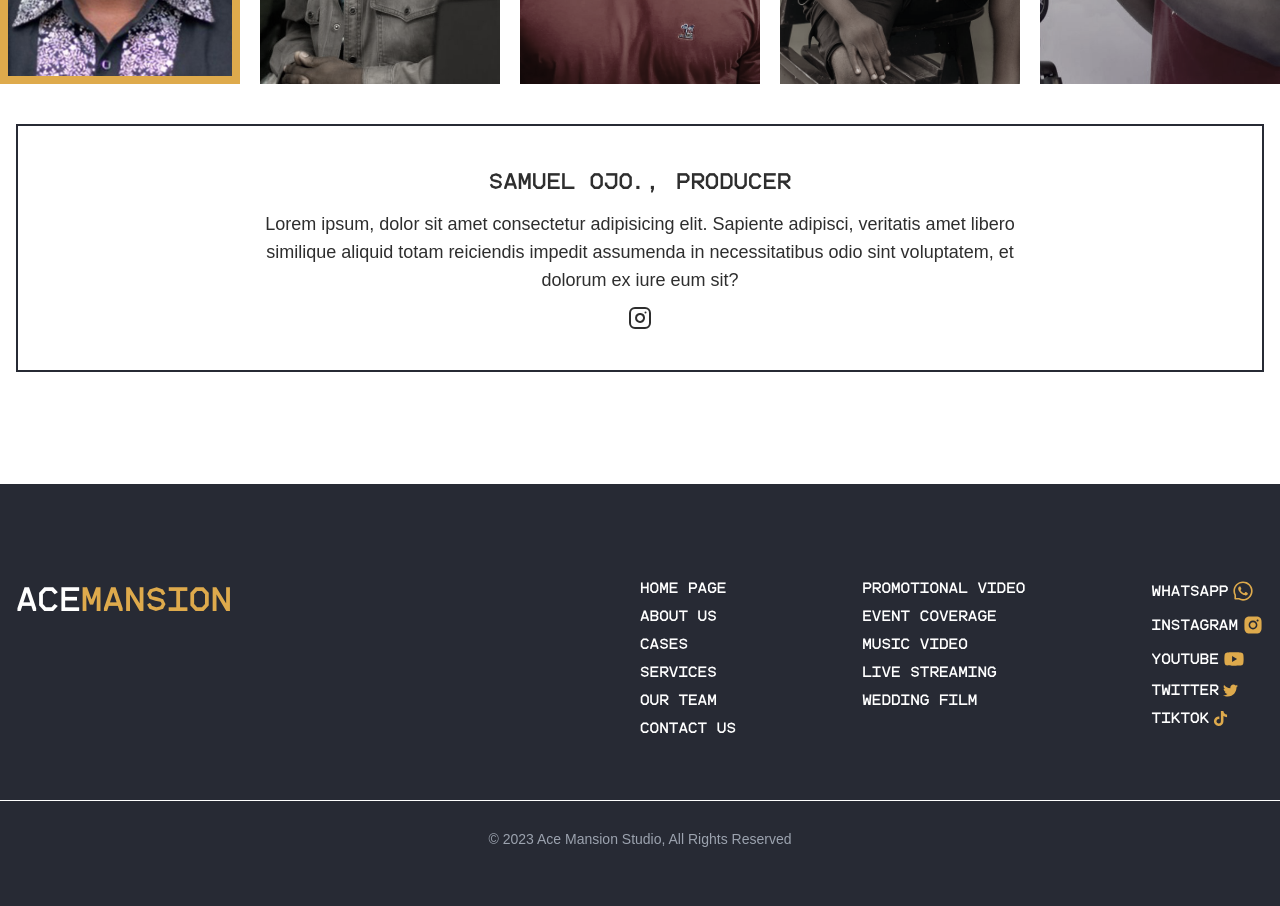
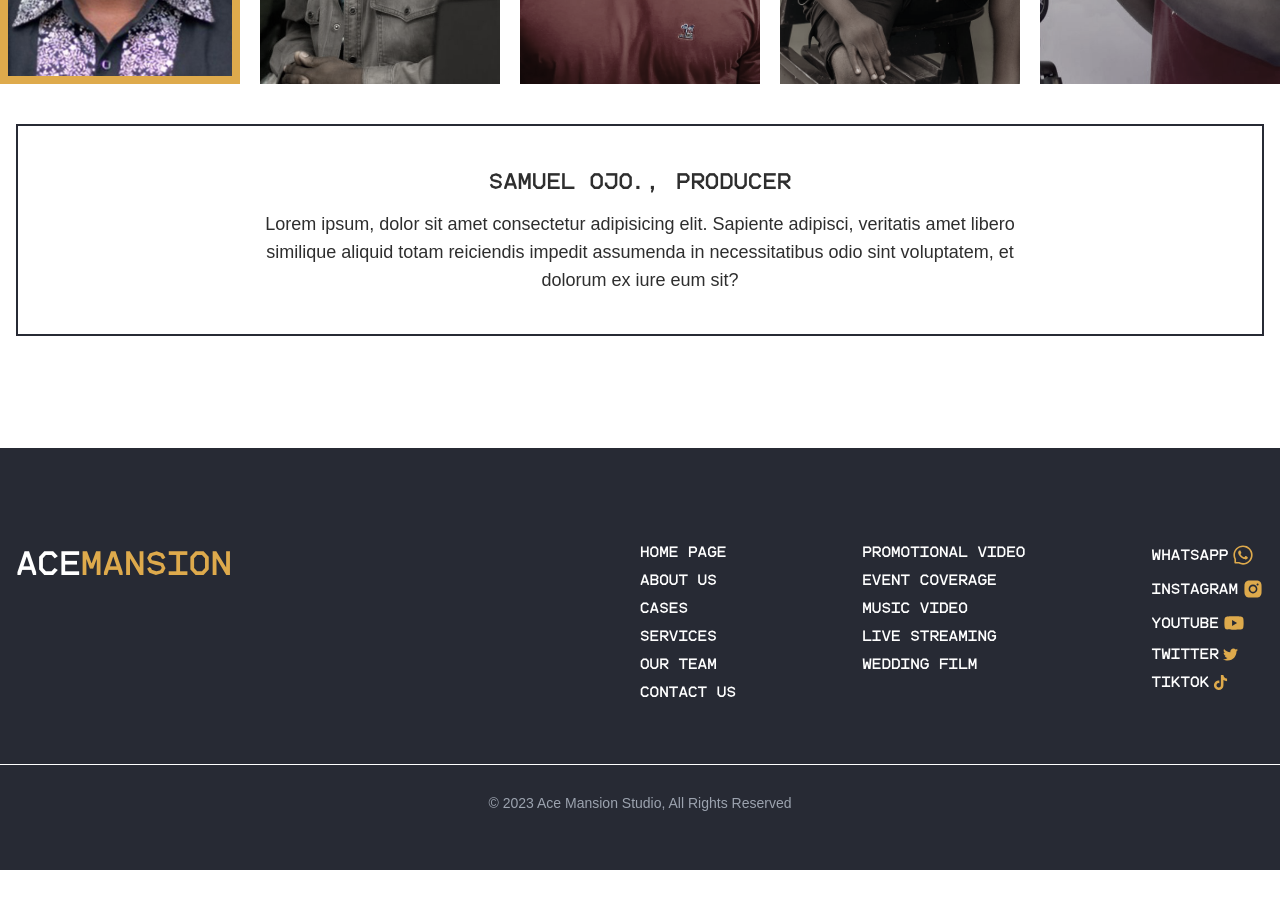
Before and after one commit to greatsamist/AcemansionUI, a React (Vite) app: page /team in a window 1280 px wide. Shown: the part 1100-2006 px from the top of the page. After the commit the page ends 1970 px from the top, so only its background shows below. Built offline with nearby package versions, Linux system fonts and the light colour scheme.

Commit message:
fix insta link

```diff
--- a/src/components/team/OurTeam.tsx
+++ b/src/components/team/OurTeam.tsx
@@ -1,13 +1,9 @@
 import { useRef, useState } from "react";
-import {
-  ArrowLeftCircle,
-  ArrowRightCircle,
-  Instagram,
-  Twitter,
-} from "lucide-react";
+import { ArrowLeftCircle, ArrowRightCircle, Instagram } from "lucide-react";
 import SectionHeader from "../utils/SectionHeader";
 import { cn } from "../../lib/utils";
 import { SwiperBreakpoints, TEAMS_DATA } from "../../constants";
+import { Link } from "react-router-dom";
 
 import { Swiper, SwiperSlide } from "swiper/react";
 import { Swiper as SwiperCore } from "swiper/types";
@@ -16,7 +12,6 @@ import { Navigation, Pagination } from "swiper/modules";
 import "swiper/css";
 import "swiper/css/navigation";
 import "swiper/css/pagination";
-import { Link } from "react-router-dom";
 
 const OurTeam = () => {
   const [activeMember, setActiveMember] = useState(0);
@@ -90,15 +85,17 @@ const OurTeam = () => {
           <p className="w-10/12 lg:w-8/12 mx-auto mt-3 text-lg">
             {TEAMS_DATA[activeMember].text}
           </p>
+          {TEAMS_DATA[activeMember]?.instagram ? (
             <div className="flex items-center justify-center gap-4 mt-3">
               <Link
-              to={`${TEAMS_DATA[activeMember]?.instagram}`}
+                to={`${TEAMS_DATA[activeMember].instagram}`}
                 target="_blank"
                 rel="noopener noreferrer"
               >
                 <Instagram />
               </Link>
             </div>
+          ) : null}
         </div>
       </div>
     </>
--- a/src/constants/index.ts
+++ b/src/constants/index.ts
@@ -62,7 +62,7 @@ export const TEAMS_DATA = [
     image: ralph,
     name: "Raphael Adekanye",
     job: "Director",
-    instagram: "http://instagram.com",
+    instagram: "https://www.instagram.com/iamralphkanye/",
   },
   {
     id: "3",
```
Lines whose indentation alone changed are shown as unchanged.
